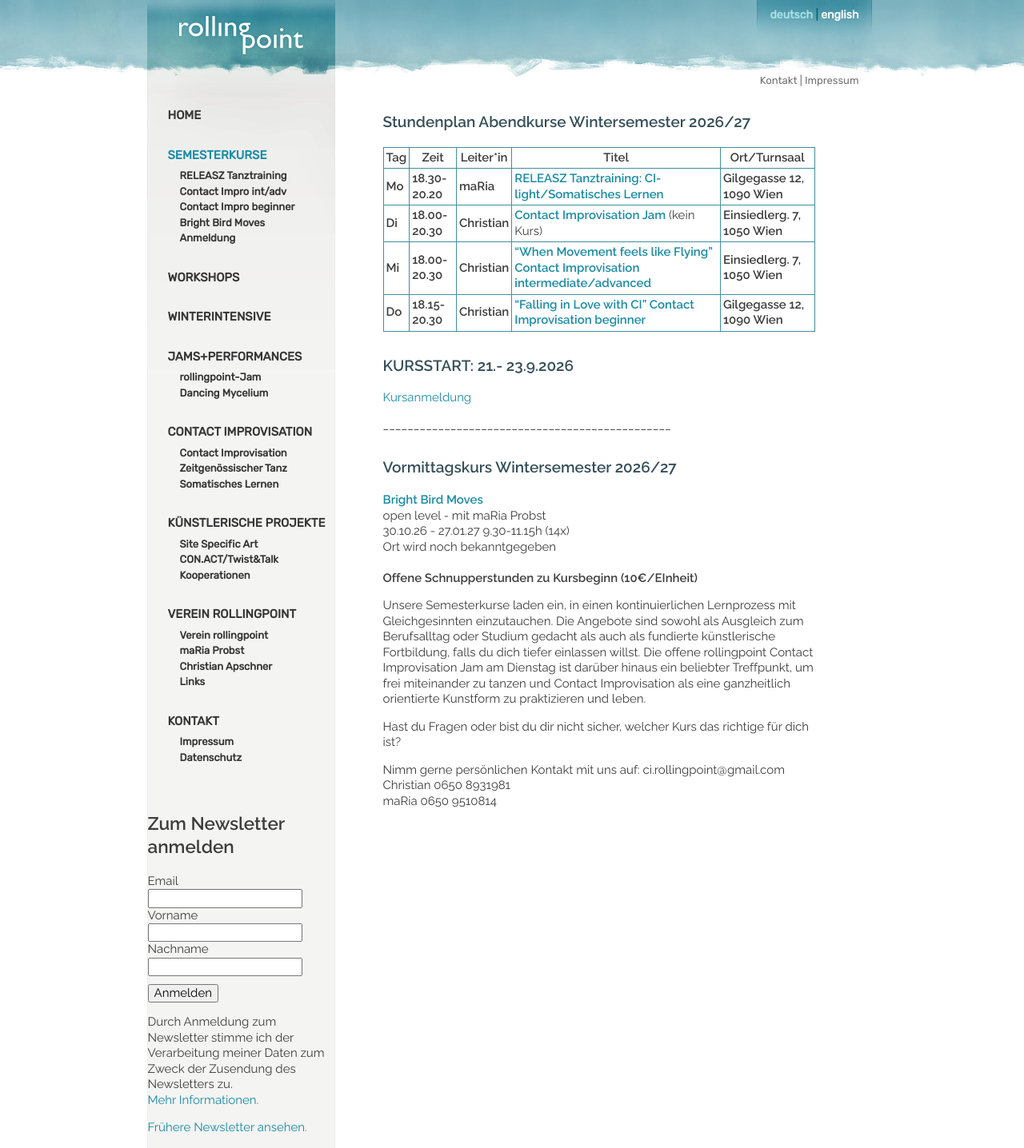
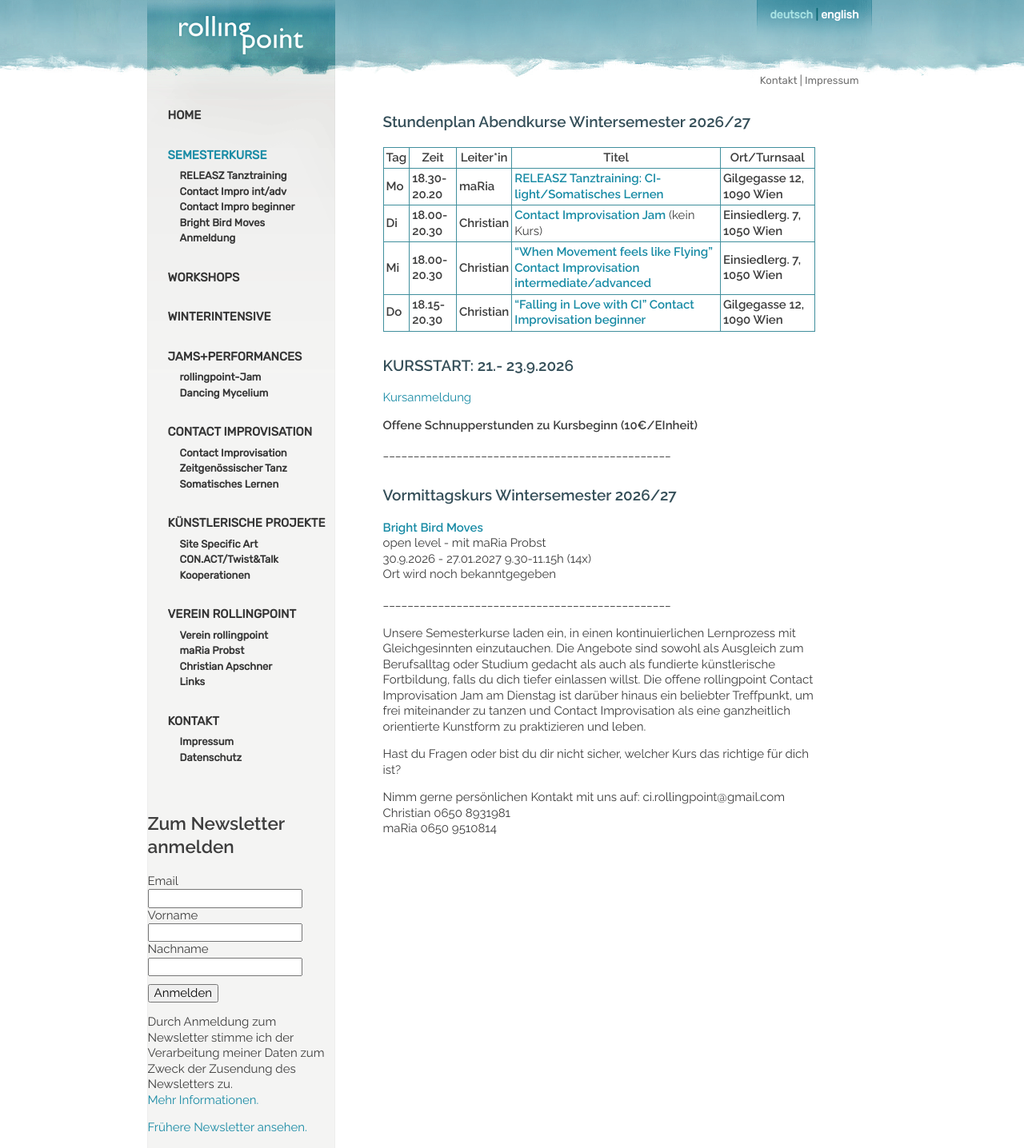
Before and after one commit to manulari/rollingpointat, a Jekyll site: the page built from _pages_de/kurse-1.md, in a window 1280 px wide. Shown: the whole page at 80% size. Built offline with Jekyll 4.4.1, drawn with Linux system fonts in a browser that asks for light colours; comment, search, counter and statistics services are not loaded.

Commit message:
Update page (de) “kurse-1”

```diff
--- a/_pages_de/kurse-1.md
+++ b/_pages_de/kurse-1.md
@@ -16,17 +16,19 @@ language: de
 
 [Kursanmeldung](https://rollingpoint.at/Kursanmeldung)
 
+**Offene Schnupperstunden zu Kursbeginn (10€/EInheit)**
+
 \_\_\_\_\_\_\_\_\_\_\_\_\_\_\_\_\_\_\_\_\_\_\_\_\_\_\_\_\_\_\_\_\_\_\_\_\_\_\_\_\_\_\_\_\_\__
 
 ### Vormittagskurs Wintersemester 2026/27
 
 **[Bright Bird Moves](/Vormittagskurs)**\
 open  level - mit maRia Probst\
-30.10.26 - 27.01.27 9.30-11.15h (14x)\
-Ort wird noch bekanntgegeben\
+30.9.2026 - 27.01.2027 9.30-11.15h (14x)\
+Ort wird noch bekanntgegeben
+
+\_\_\_\_\_\_\_\_\_\_\_\_\_\_\_\_\_\_\_\_\_\_\_\_\_\_\_\_\_\_\_\_\_\_\_\_\_\_\_\_\_\_\_\_\_\__\
 \
-**Offene Schnupperstunden zu Kursbeginn (10€/EInheit)**
-
 Unsere Semesterkurse laden ein, in einen kontinuierlichen Lernprozess mit Gleichgesinnten einzutauchen. Die Angebote sind sowohl als Ausgleich zum Berufsalltag oder Studium gedacht als auch als fundierte künstlerische Fortbildung, falls du dich tiefer einlassen willst. Die offene rollingpoint Contact Improvisation Jam am Dienstag ist darüber hinaus ein beliebter Treffpunkt, um frei miteinander zu tanzen und Contact Improvisation als eine ganzheitlich orientierte  Kunstform zu praktizieren und leben.
 
 Hast du Fragen oder bist du dir nicht sicher, welcher Kurs das richtige für dich ist?
```
